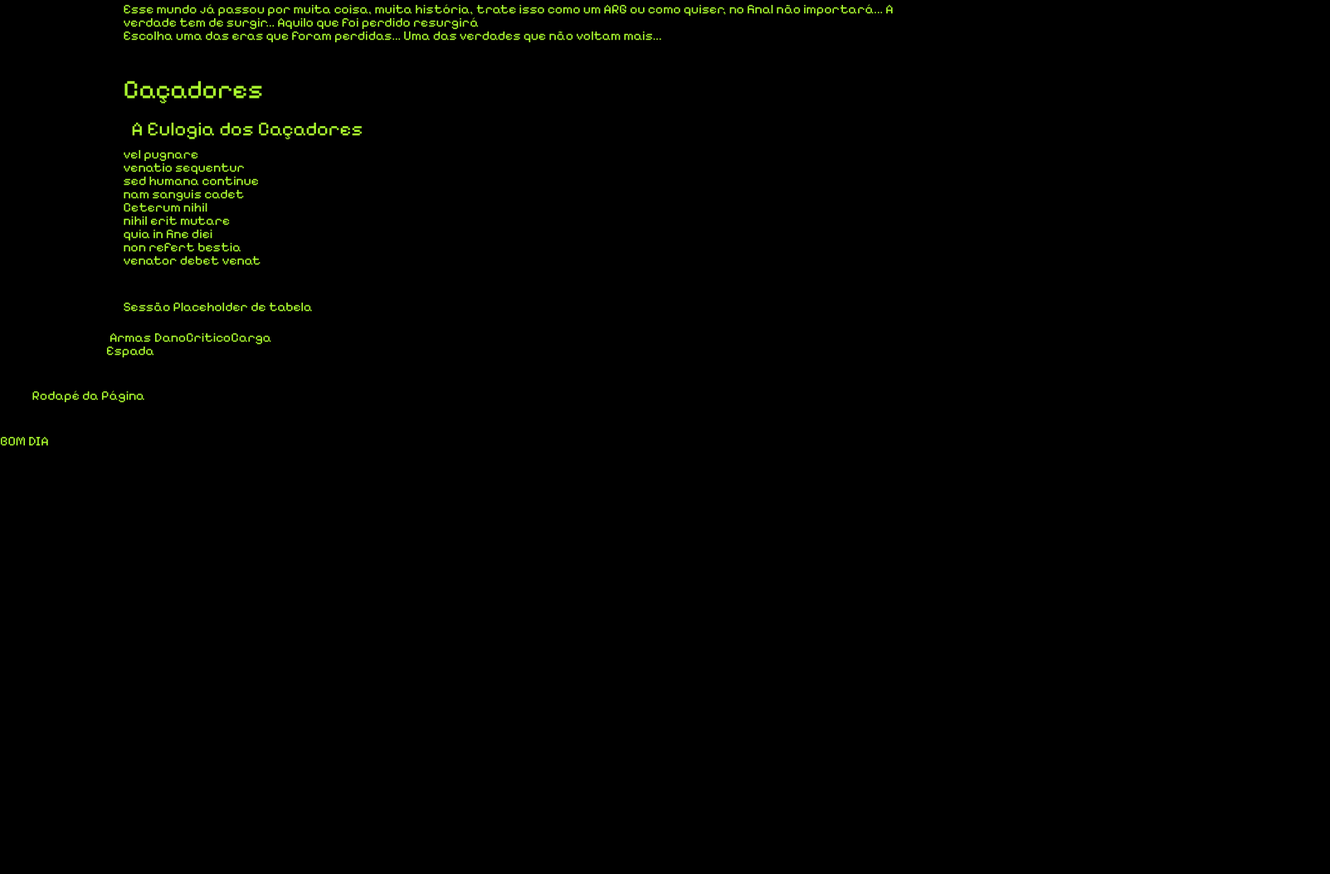
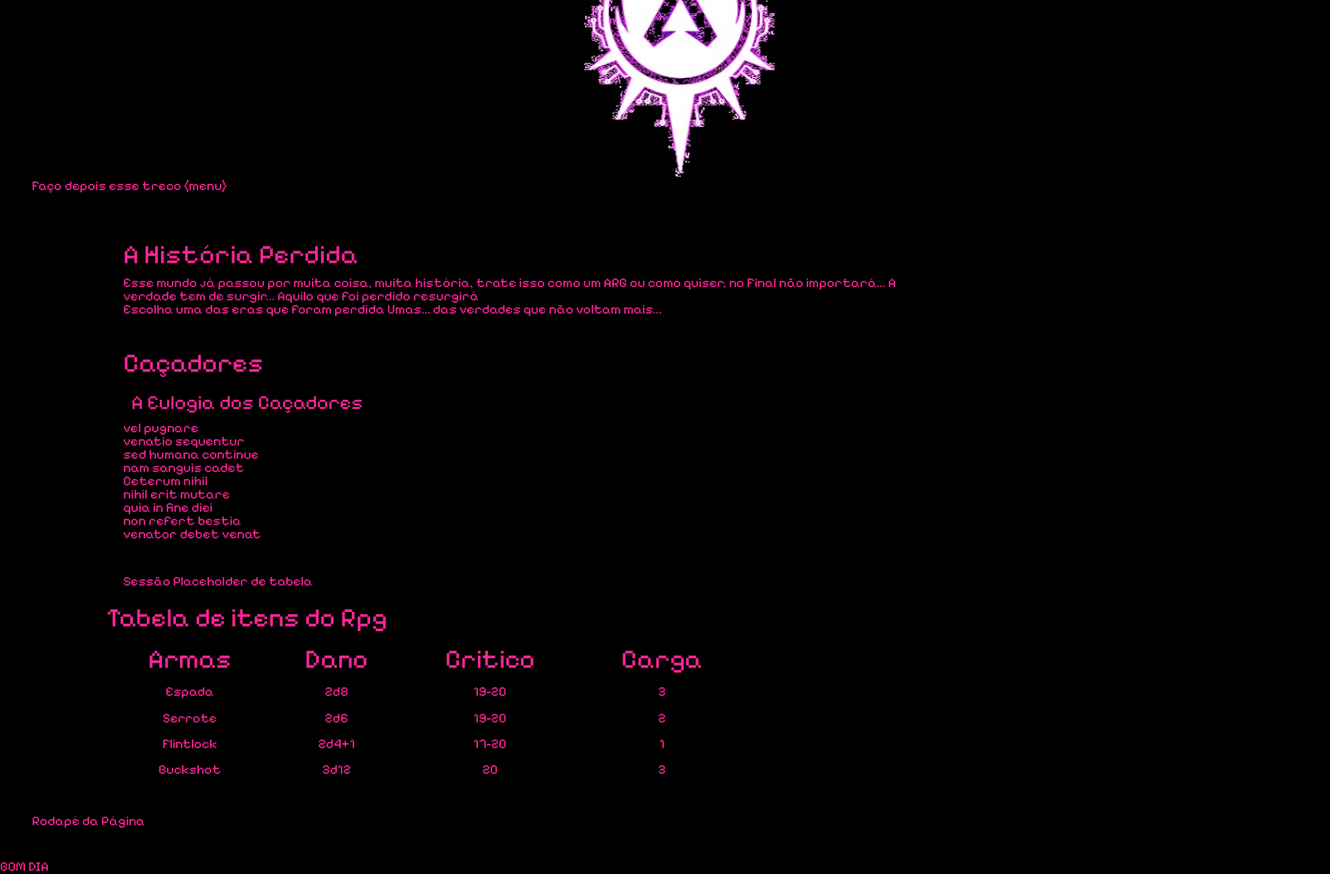
Before and after one commit to JoArthur8/meuprimeirosite, a plain HTML site: page index.html in a window 1280 px wide. Shown: the part 168-1222 px from the top of the page at 83% size, 1603 px wide, since content can reach past the window. Before the commit the page ends 800 px from the top, so only its background shows below. Drawn offline with Linux system fonts and the light colour scheme; a web font is replaced by a local one.

Commit message:
Bom dia2

```diff
--- a/css/estilo.css
+++ b/css/estilo.css
@@ -6,6 +6,7 @@ body {
 
     background-color: black;
 color: greenyellow;
+color: rgb(255, 37, 153);
 
 }
 img{
@@ -26,6 +27,10 @@ section{
 
     padding: 2%;
 }
+.logo {
+    width: 130%;
+    text-align: center;
+}
 h1{
     font-size: 200%;
     padding-bottom: 1%;
@@ -34,3 +39,15 @@ h2 {
     font-size: 150%;
     padding: 1%;
 }
+table {
+    border-collapse: collapse;
+    width: 75%;
+}
+th {
+    font-size: 200%;
+}
+td , th{
+    border: 1px;
+    text-align: center;
+    padding: 1%;
+}
--- a/index.html
+++ b/index.html
@@ -15,7 +15,7 @@
       <body>
         <header>
         <div class="logo">
-            <p>Os Capítulos Perdidos</p>
+            <img src="img/ResistanceSymbol.jpg" alt="Simbolo de fogo tecnologico">
 
         </div>
              <nav>
@@ -27,8 +27,8 @@
                 <section>
                     <h1> A História Perdida</h1>
 
-  <p>  Esse mundo já passou por muita coisa, muita história, trate isso como um ARG ou como quiser, no final não importará... A verdade tem de surgir... Aquilo que foi perdido resurgirá </p>
-  <p> Escolha uma das eras que foram perdidas... Uma das verdades que não voltam mais... </p>
+  <p>  Esse mundo já passou por muita coisa, muita história, trate isso como um ARG ou como quiser, no Final não importará... A verdade tem de surgir... Aquilo que foi perdido resurgirá </p>
+  <p> Escolha uma das eras que foram perdida Umas... das verdades que não voltam mais... </p>
 
 
                 </section>
@@ -54,7 +54,7 @@
 </ul>
                 </section>
                 <section>Sessão Placeholder de tabela</section>
-
+<h1>Tabela de itens do Rpg</h1>
 <table>
 
   <tr>
@@ -65,9 +65,30 @@
   </tr>
   <tr>
     <td>Espada</td>
-    <td></td>
+    <td>2d8</td>
+    <td>19-20</td>
+    <td>3</td>
 
   </tr>
+  <tr>
+    <td>Serrote</td>
+    <td>2d6</td>
+    <td>19-20</td>
+    <td>2</td>
+  </tr>
+  <tr>
+    <td>Flintlock</td>
+    <td>2d4+1</td>
+    <td>17-20</td>
+    <td>1</td>
+  </tr>
+  <tr>
+    <td>Buckshot</td>
+    <td>3d12</td>
+    <td>20</td>
+    <td>3</td>
+  </tr>
+
 
 </table>
 
```
Also changed, not shown: img/PicsArt_01-14-07.59.44.jpg (added), img/PicsArt_01-17-01.35.04.png (added), img/PicsArt_01-17-10.12.44.jpg (added), img/PicsArt_01-21-08.06.34.jpg (added), img/PicsArt_10-12-08.29.17.jpg (added), img/PicsArt_10-28-03.15.58.png (added), img/PicsArt_12-10-12.12.12.jpg (added), img/ResistanceSymbol.jpg (added), 1 other file. Lines whose indentation alone changed are shown as unchanged.
